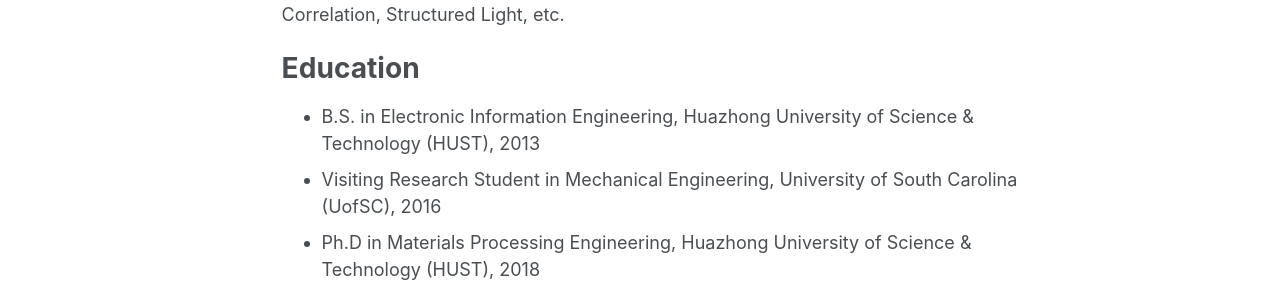
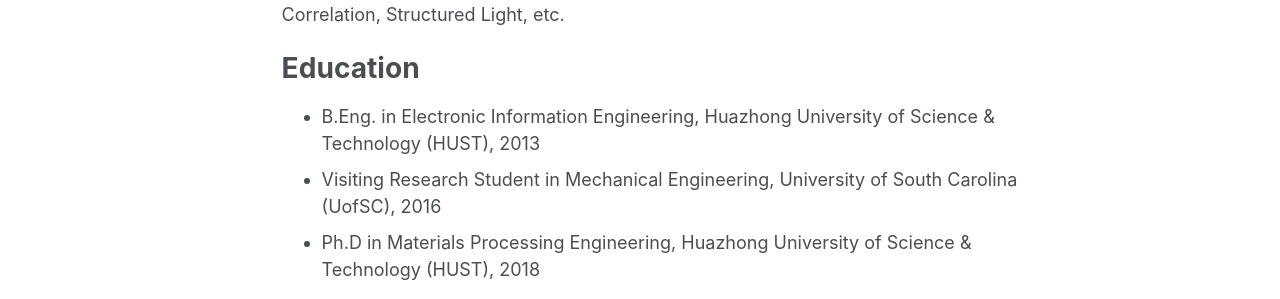
Before and after one commit to xingjianliu/xingjianliu.github.io, a Jekyll site: the page built from _pages/biography.md, in a window 1280 px wide and 1272 px high. Shown: the part 510-809 px from the top of the window. Built offline with Jekyll 4.4.1, drawn with Linux system fonts in a browser that asks for light colours.

Commit message:
Update biography.md

```diff
--- a/_pages/biography.md
+++ b/_pages/biography.md
@@ -7,7 +7,7 @@ author_profile: true
 I was born in Jinzhou in Liaoning province, which is a small city besides the sea. After 18 years living in my hometown, I  came to Huazhong University of Science & Technology (HUST) for undergraduate courses study. After four years' study in School of Electronics and Information Engineering, I got the BEng degree in 2013. And then I was recommended for admission to School of Mechanical Science and Engineering, HUST for PhD study, My supervisors are Prof. Yusheng Shi and Zhongwei Li. During my PhD study, I also worked with Prof. Yuhjin Chao at the University of South Carolina (UofSC) as a visiting student. After five years study, I obtained the PhD degree and the name of my dissertation is "Visual Computing Based Micro-nano scale 3D SEM Surface Measurement". Now, I am a Postdoctoral Fellow at Advanced Micro and Nanosystems Laboratory (AMNL) in University of Toronto (UofT) supervised by Prof. Yu Sun. My main research interests are in the fields of Computer Vision and Micro-Nano Technology, In-situ industry inspection. Related topics include Micro-Nano Measurement, Calibration, 3D reconstruction, Digital Image Correlation, Structured Light, etc.
 
 # Education
-* B.S. in Electronic Information Engineering, Huazhong University of Science & Technology (HUST), 2013
+* B.Eng. in Electronic Information Engineering, Huazhong University of Science & Technology (HUST), 2013
 * Visiting Research Student in Mechanical Engineering, University of South Carolina (UofSC), 2016
 * Ph.D in Materials Processing Engineering, Huazhong University of Science & Technology (HUST), 2018
 
```
